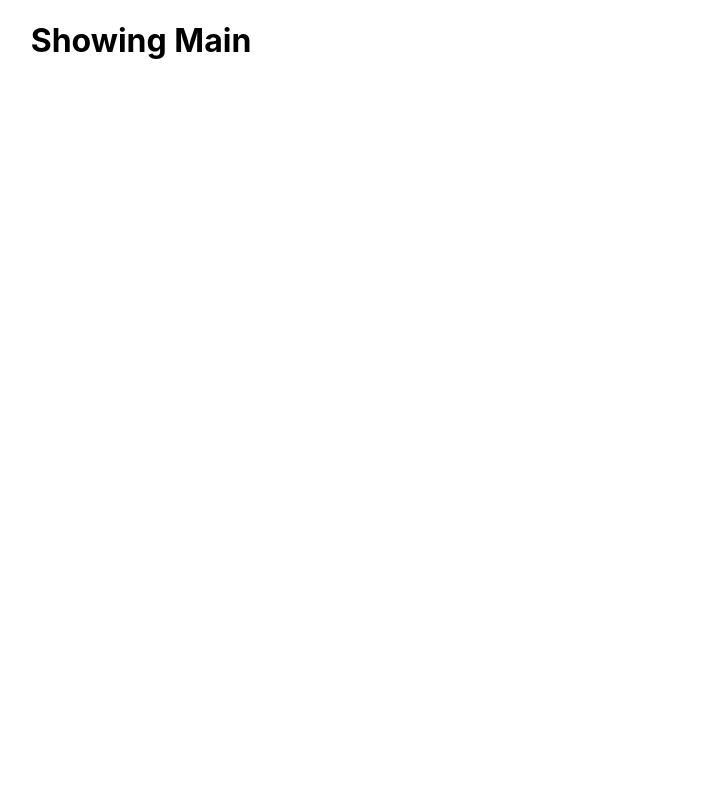
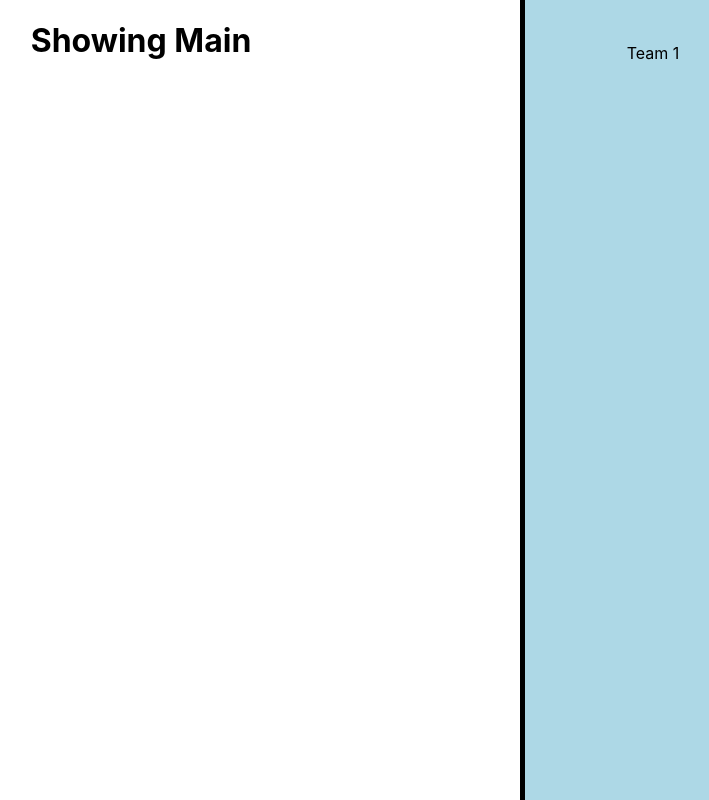
Before and after one commit to priyanshumahey/Jeopardy, a React (Create React App) app in the folder game/: page / in a window 1280 px wide. Both pictures are taken after a click on the button "Start the game!". Shown: the top 800 px of the page, without its empty margins (499-1208 px from the left). Built offline with nearby package versions, Linux system fonts and the light colour scheme.

Commit message:
Update App.js
Added teams to overlay

```diff
--- a/game/src/App.js
+++ b/game/src/App.js
@@ -92,6 +92,7 @@ function App() {
         <div className="App">
             {/*Header*/}
             {!showMain && <Head />}
+
             {/*Team Buttons*/}
             {!showMain && <div className="App">
                 <button className="playbutton" onClick={decreaseTeams}>&nbsp;-&nbsp;</button>
@@ -105,6 +106,18 @@ function App() {
             <></>
             {!showMain && <button className="StartButton" onClick={showMainClick}>Start the game!</button>}
             {showMain && <div><h1>Showing Main</h1></div>}
+            {showMain && <div>
+                <div className="sideTeams">
+                    {names.map(name =>
+                    <div key={name}>
+                        {name}
+                    </div>
+                    )}
+                </div>
+                <div className="gameBody">
+                    {/*<Board />*/}
+                </div>
+            </div>}
 
 
         </div>
```
